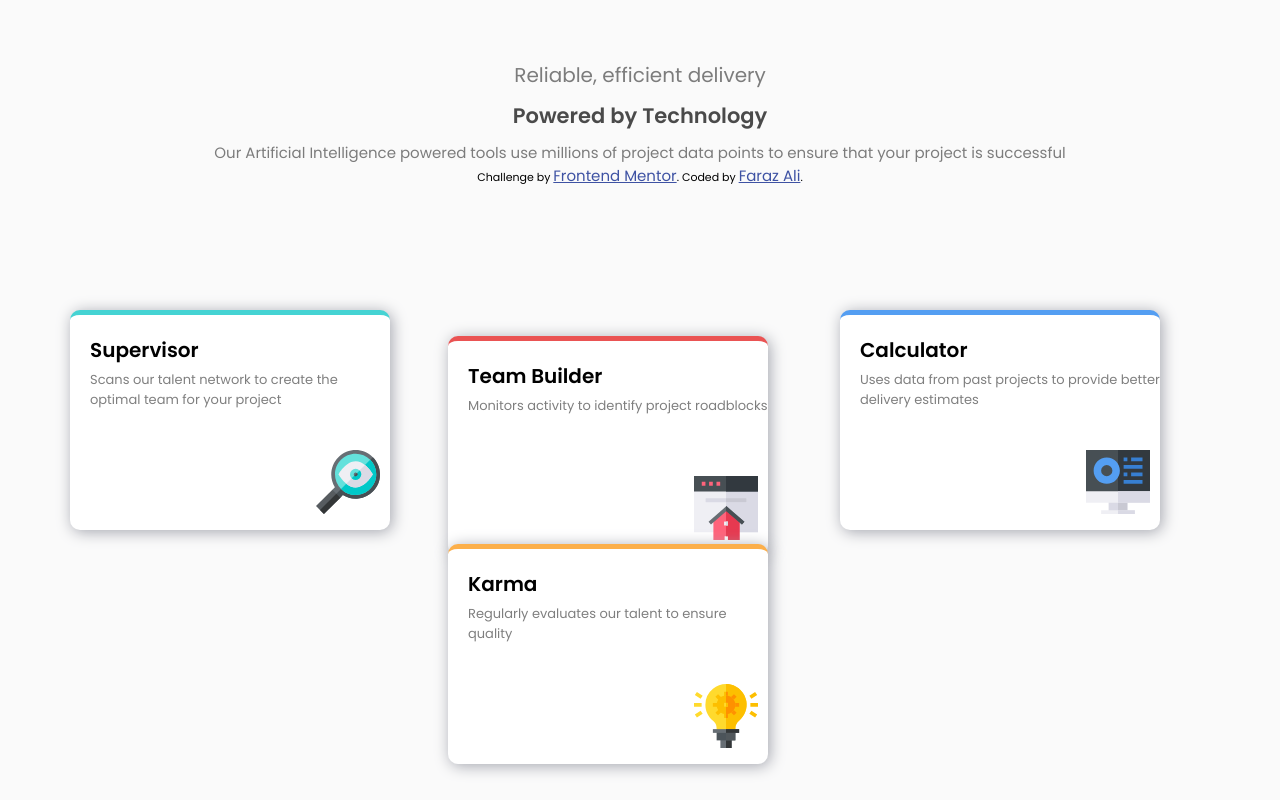
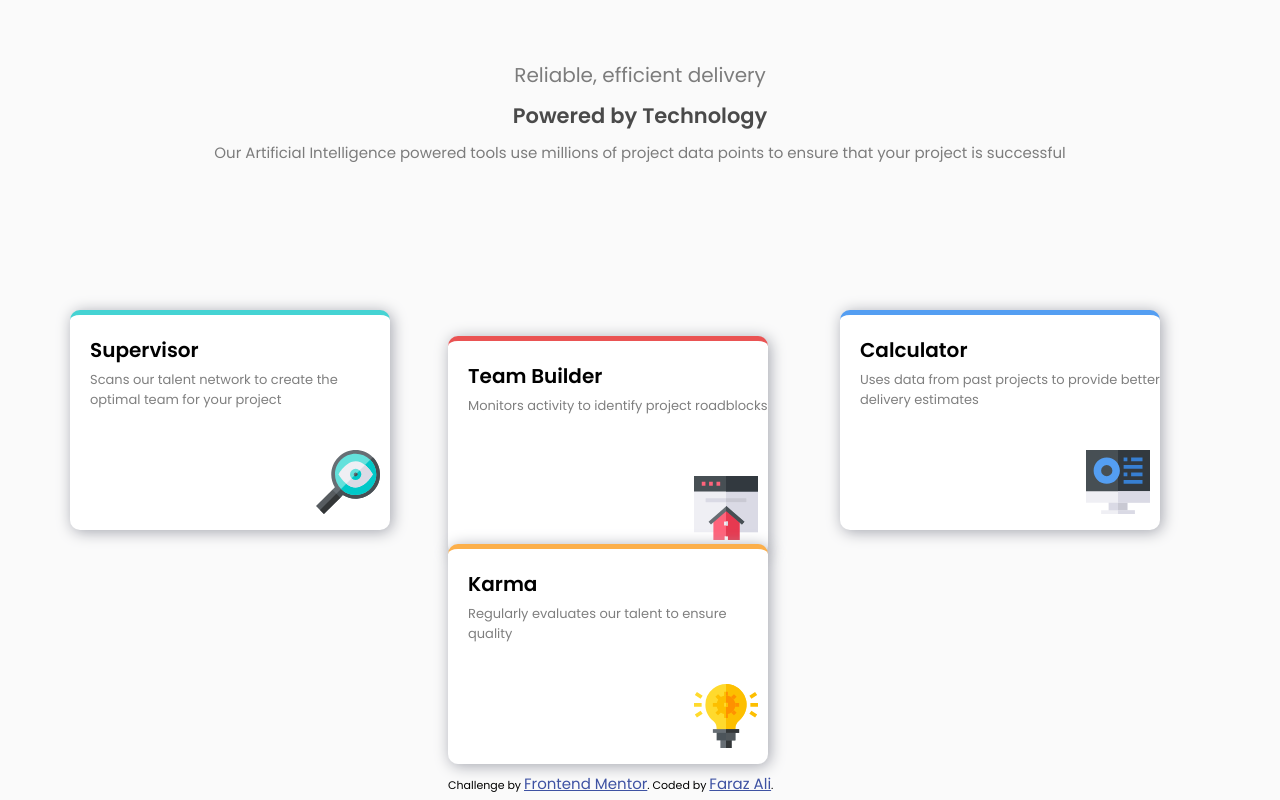
Before and after one commit to farazali00/four-cards-, a plain HTML site: page index.html in a window 1280 px wide. Drawn offline with Linux system fonts and the light colour scheme.

Commit message:
Update style.css

```diff
--- a/CSS/style.css
+++ b/CSS/style.css
@@ -167,4 +167,9 @@ body{
         /* height: 20%; */
         bottom: 250px;
 }
+    footer{
+    position: absolute;
+    bottom: 5px;
+    left: 35%;
 }
+}
```
